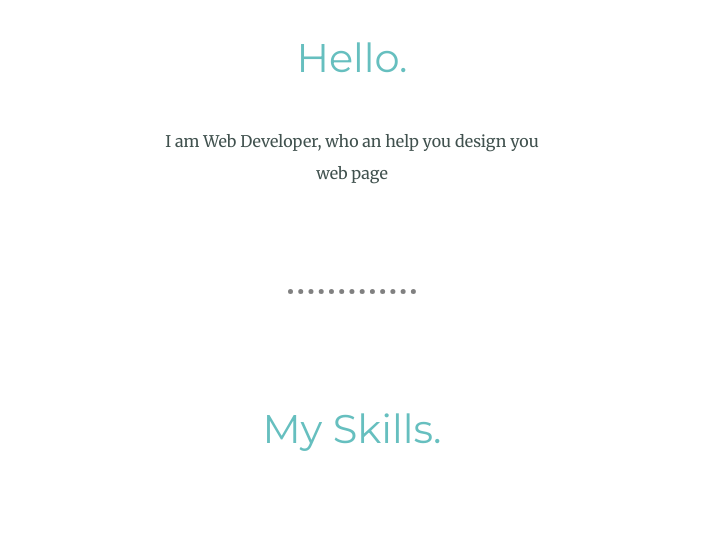
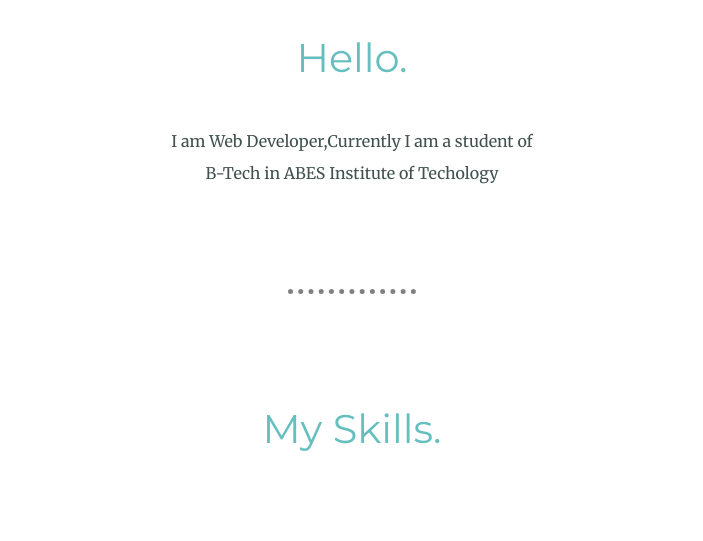
Before and after one commit to Gaur521/Portfolio, a plain HTML site: page index.html in a window 1280 px wide. Shown: the part 1100-1641 px from the top of the page, without its empty margins (288-991 px from the left). Drawn offline with Linux system fonts and the light colour scheme.

Commit message:
index.html

```diff
--- a/index.html
+++ b/index.html
@@ -21,7 +21,7 @@
         <div class="profile">
           <img src="images/Aditya.png" alt="Aditya-img" width="200" height="200">
           <h2>Hello.</h2>
-          <p class="intro">I am Web Developer, who an help you design you web page</p>
+          <p class="intro">I am Web Developer,Currently I am a student of B-Tech in ABES Institute of Techology</p>
         </div>
         <hr>
         <div class="skills">
```
